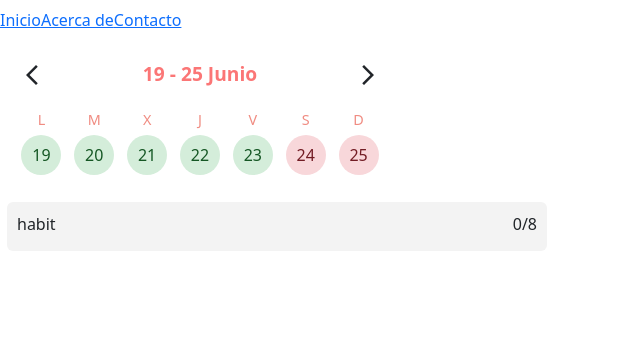
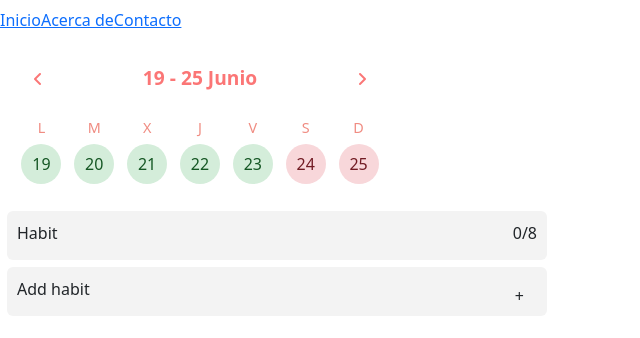
Before and after one commit to Moninilat/my-habits-project, a React app: page / in a window 1280 px wide. Shown: the whole page, without its empty margins (0-640 px from the left). Built offline with nearby package versions, Linux system fonts and the light colour scheme; no server answers.

Commit message:
componentes nuevos

```diff
--- a/src/front/js/Views/Home.js
+++ b/src/front/js/Views/Home.js
@@ -6,6 +6,7 @@ import { Diversity1Outlined } from "@mui/icons-material";
 import { Navbar } from "../component/navbar";
 import { Calendar } from "../component/calendar";
 import { HabitCard } from "../component/habitcard";
+import { NewHabitCard } from "../component/newhabitcard";
 
 export const Home = () => {
 	const { store, actions } = useContext(Context);
@@ -14,6 +15,7 @@ export const Home = () => {
 		<div>
 			<Calendar />
 			<HabitCard />
+			<NewHabitCard />
 		</div>
 	);
 }
--- a/src/front/js/component/calendar.js
+++ b/src/front/js/component/calendar.js
@@ -1,13 +1,12 @@
 import React, { Component } from "react";
 import "../../styles/calendar.css";
-import { ArrowBackIosNew, ArrowForwardIos } from "@mui/icons-material";
 
 export const Calendar = () => (
     <div className="calendar">
     <div className="week-nav">
-        <btn classNameName="arrowback"><ArrowBackIosNew /></btn>
+        <btn className="btn"><i className="fa-solid fa-angle-left"></i></btn>
         <div className="week-title">19 - 25 Junio</div>
-        <btn classNameName="arrowforward"><ArrowForwardIos /></btn>
+        <btn className="btn"><i className="fa-solid fa-angle-right"></i></btn>
     </div>
     <div className="days">
         <div className="day">
--- a/src/front/js/component/habitcard.js
+++ b/src/front/js/component/habitcard.js
@@ -4,7 +4,7 @@ import "../../styles/habitcard.css"
 export const HabitCard = () => (
     <div className="habitcard d-flex space-between">
         <div className="habit">
-            <p>habit</p>
+            <p>Habit</p>
         </div>
         <div className="habit">
             <p>0/8</p>
--- /dev/null
+++ b/src/front/js/component/newhabitcard.js
@@ -0,0 +1,13 @@
+import React, { Component } from "react";
+import "../../styles/newhabitcard.css"
+
+export const NewHabitCard = () => (
+    <div className="newhabitcard d-flex space-between">
+        <div className="habit">
+            <p>Add habit</p>
+        </div>
+        <div className="habit">
+            <p className="btn">+</p>
+        </div>
+    </div>
+);
--- a/src/front/styles/calendar.css
+++ b/src/front/styles/calendar.css
@@ -20,18 +20,14 @@
     color: rgb(251, 118, 118);
 }
 
-.arrowback {
-    color: rgb(251, 118, 118);
-}
-
-.arrowforward {
-    color: rgb(251, 118, 118);
-}
-
 .days {
     display: grid;
     grid-template-columns: repeat(7, 1fr);
     gap: 10px;
+}
+
+.fa-solid {
+    color: rgb(251, 118, 118);
 }
 
 .day {
--- /dev/null
+++ b/src/front/styles/newhabitcard.css
@@ -0,0 +1,13 @@
+.newhabitcard {
+    width: 540px;
+    height: 49px;
+    border-radius: 6px;
+    background-color: rgb(243, 243, 243);
+    padding: 10px;
+    justify-content: space-between;
+    margin: 7px;
+}
+
+.btn {
+    border-bottom: 15px;
+}
```
